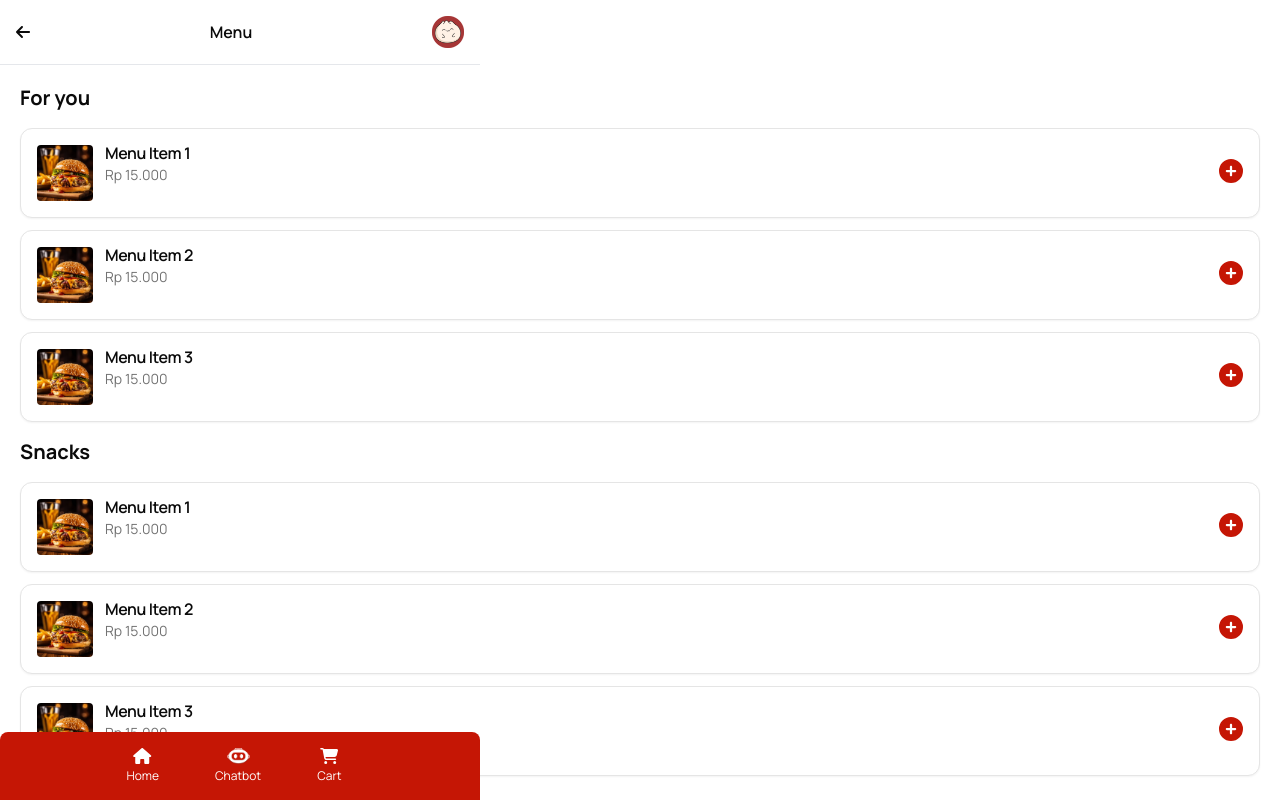
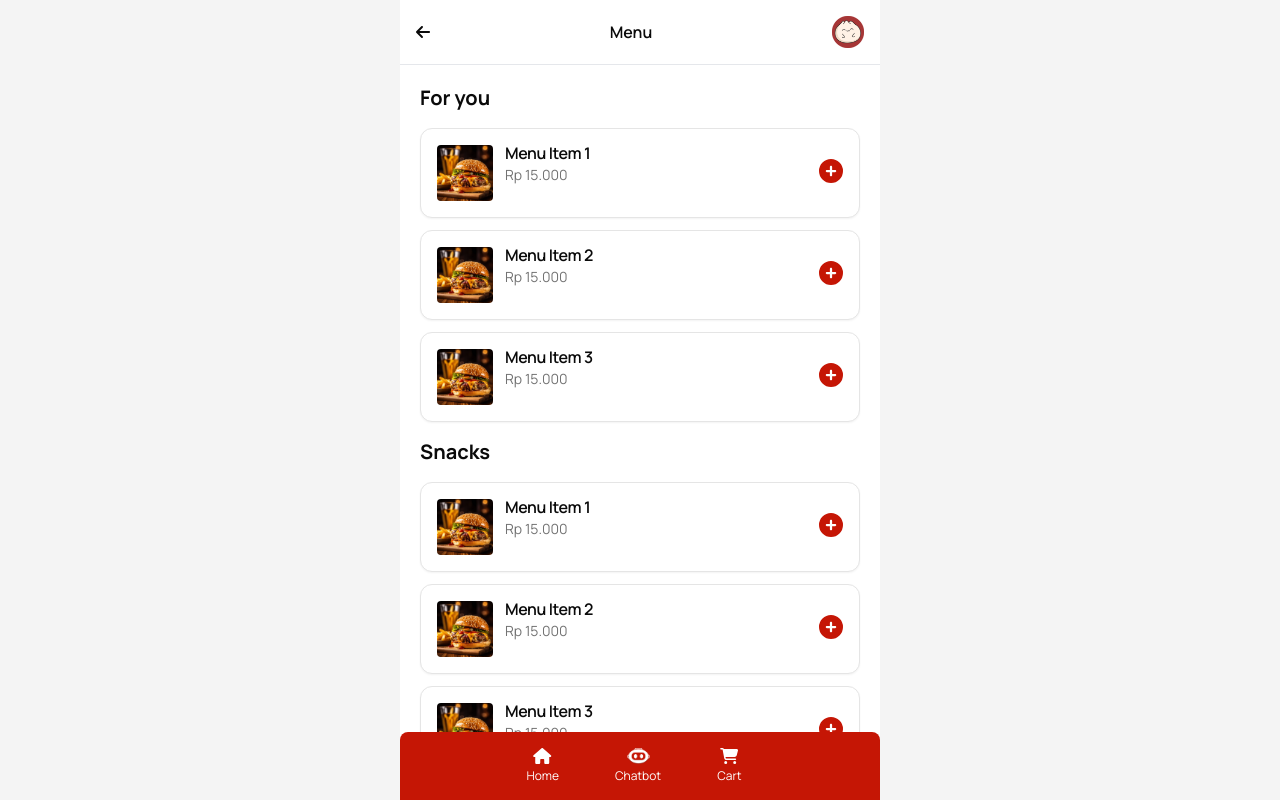
Before and after one commit to SKom-Journey/web-user, a React (Vite) app: page /menu in a window 1280 px wide. Built offline with nearby package versions, Linux system fonts and the light colour scheme.

Commit message:
UI: fix some components

```diff
--- a/src/pages/core/client/base/auth.tsx
+++ b/src/pages/core/client/base/auth.tsx
@@ -2,6 +2,10 @@ import { Outlet } from "react-router-dom";
 
 export const AuthClient: React.FC = () => {
    return (
-      <Outlet />
+      <main className="overflow-hidden h-screen w-full max-w-[480px] m-auto">
+         <div className="h-full">
+            <Outlet />
+         </div>
+      </main>
    );
 };
--- a/src/pages/core/client/base/index.tsx
+++ b/src/pages/core/client/base/index.tsx
@@ -28,7 +28,7 @@ export const Base: React.FC = () => {
    const hideMenubar = ['/chat', '/cart'].includes(location.pathname)
 
    return (
-      <main className="bg-white overflow-hidden h-full">
+      <main className="bg-white overflow-hidden h-full w-full max-w-[480px] m-auto">
          <div id="navbar" className="pb-[4rem]">
             <Navbar title={title} />
          </div>
```
